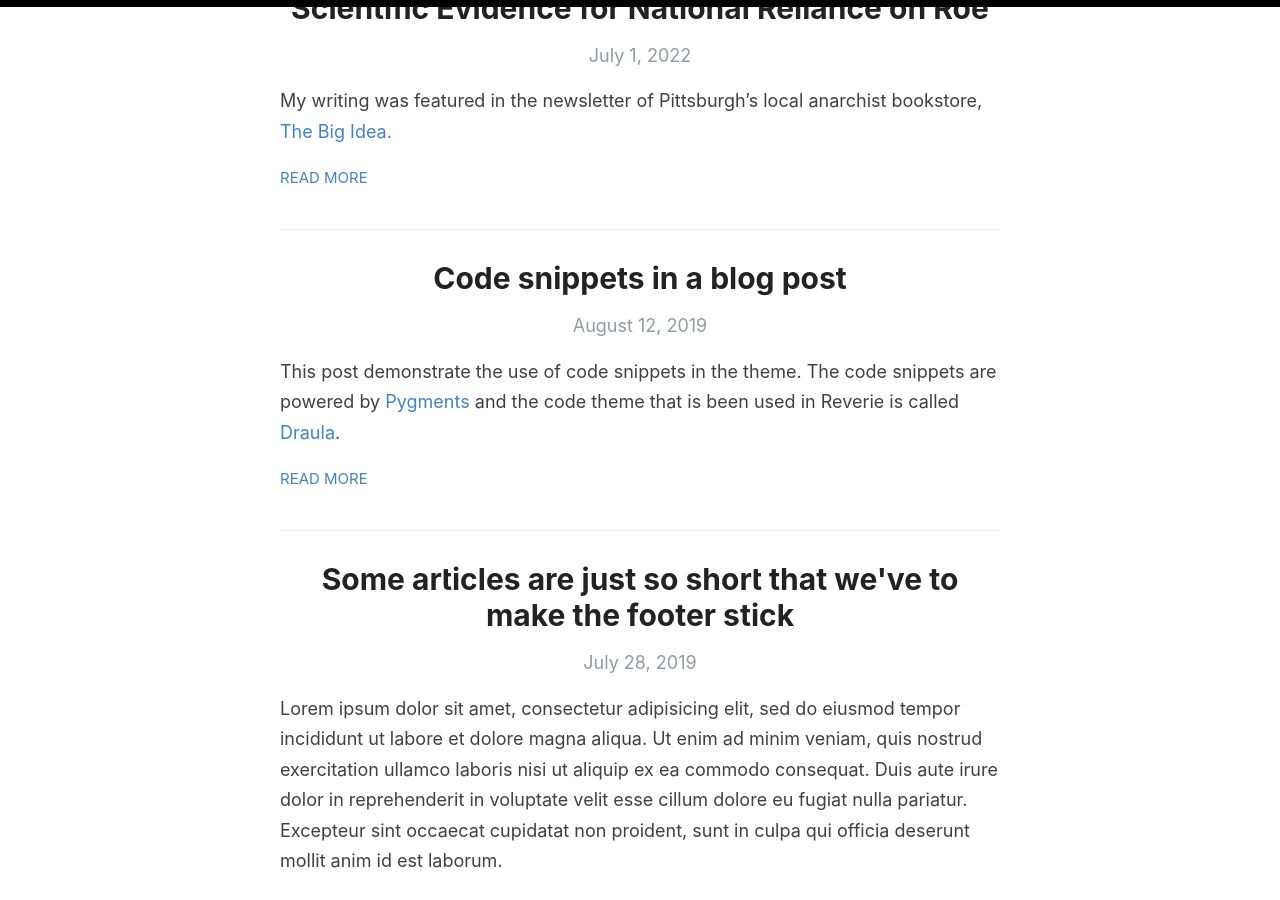
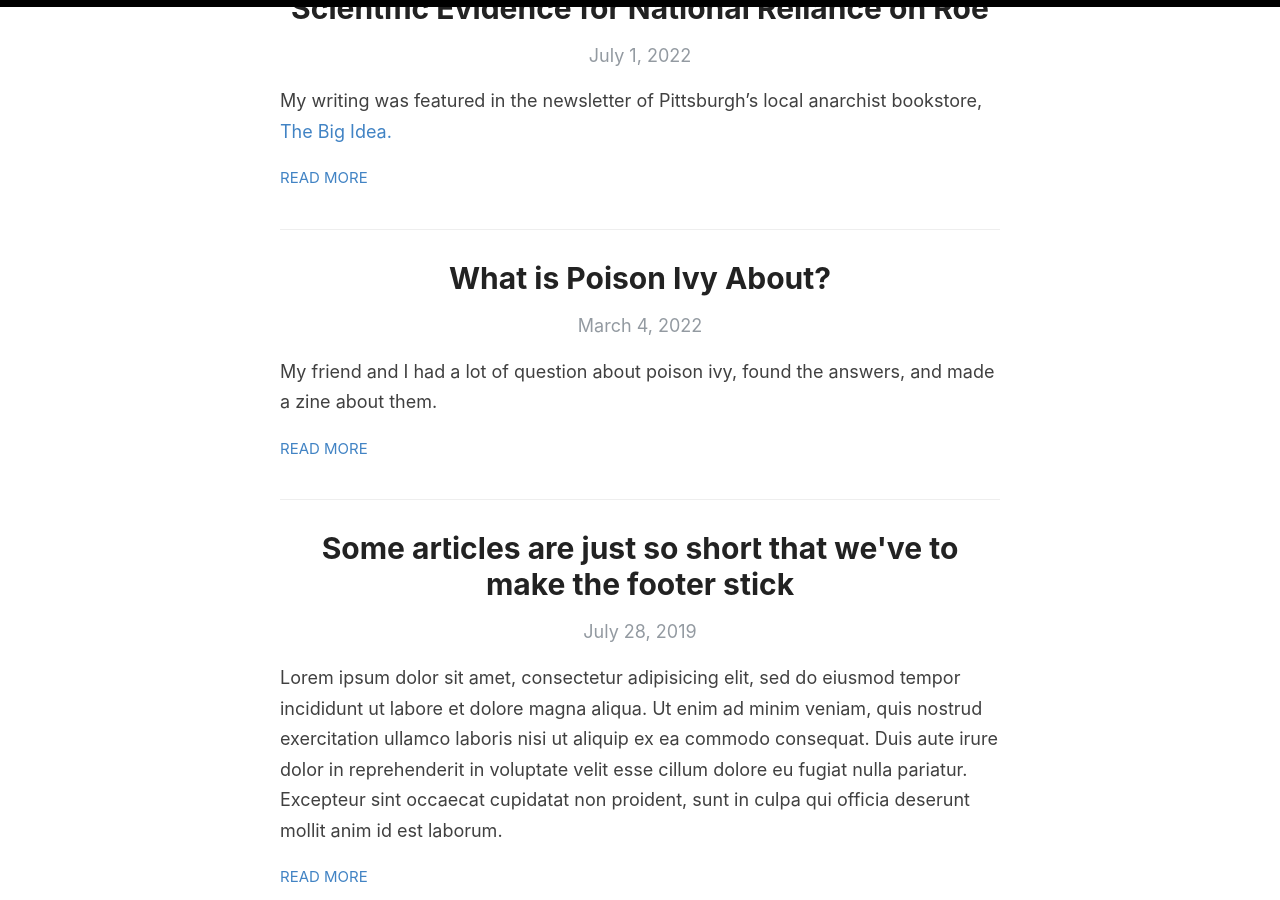
Before and after one commit to aubreythompson/aubreythompson.github.io, a Jekyll site: the page built from index.html, in a window 1280 px wide and 900 px high, scrolled down 594 px. Built offline with Jekyll 4.4.1, drawn with Linux system fonts in a browser that asks for light colours; the list of posts is cut into pages by our own code.

Commit message:
added some more content

````diff
--- a/_posts/2019-8-12-code-snippets.md
+++ /dev/null
@@ -1,42 +0,0 @@
----
-layout: post
-title:  Code snippets in a blog post
-categories: [HTML,Code]
----
-
-This post demonstrate the use of code snippets in the theme. The code snippets are powered by [Pygments](http://pygments.org/) and the code theme that is been used in Reverie is called [Draula](https://draculatheme.com/).
-
-This is a raw snippet:
-
-```
-hello world
-123
-This is a text snippet
-```
-
-This is a PHP snippet:
-
-```php
-<?php
-    echo 'Hello, World!';
-?>
-```
-
-This is a JavaScript snippet:
-
-```js
-const add = (a, b) => a + b
-const minus = (a, b) => a - b
-
-console.log(add(100,200))  // 300
-console.log(minus(100,200))  // -100
-```
-
-This is a Python snippet:
-
-```python
-def say_hello():
-    print("hello world!")
-
-say_hello()   // "hello world!"
-```
--- /dev/null
+++ b/_posts/2022-3-04-poisonivy.md
@@ -0,0 +1,9 @@
+---
+layout: post
+title:  What is Poison Ivy About?
+categories: [writing]
+---
+
+My friend and I had a lot of question about poison ivy, found the answers, and made a zine about them.
+
+<a href=https://drive.google.com/file/d/1Na64v736LY6k5qeSRdd5c83lnxZqUcia/view?usp=sharing>Take a look at it here. </a>
````
Also changed, not shown: _posts/2022-07-01-relianceonroe.md (+1 -2 lines), 1 other file.
